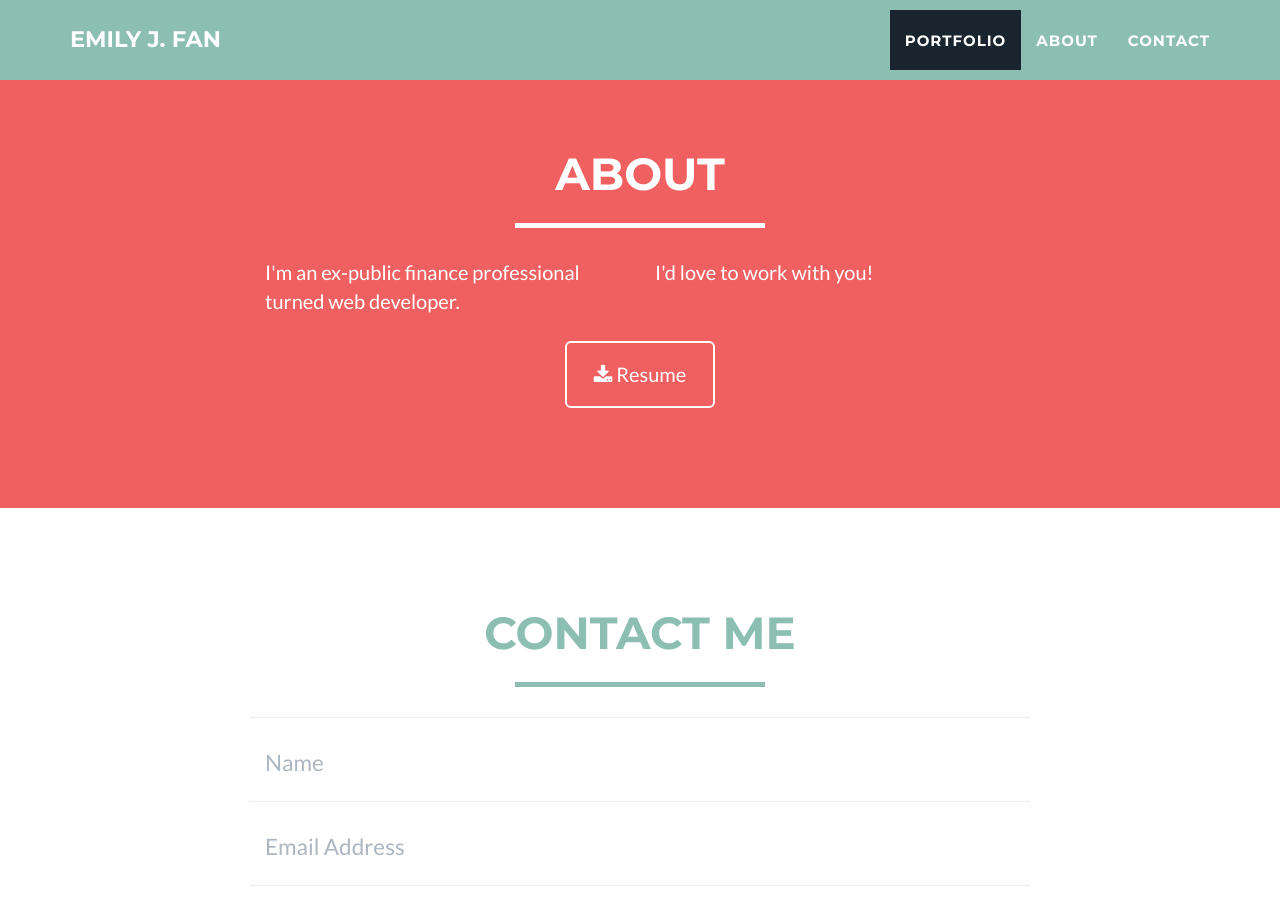
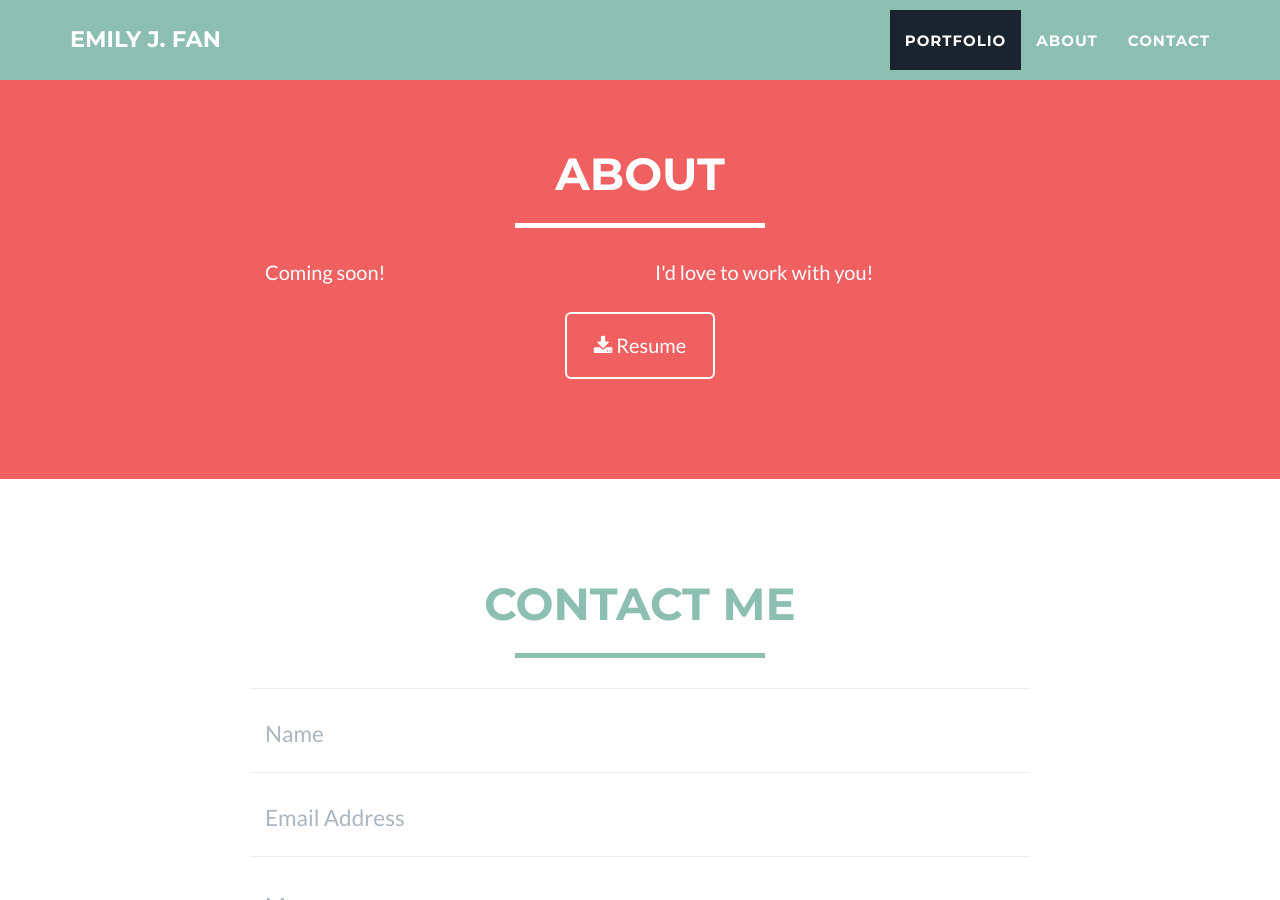
Before and after one commit to emilyjfan/emilyjfan.github.io, a Jekyll site: the page built from index.html, in a window 1280 px wide and 900 px high, scrolled down 2110 px. Built offline with Jekyll 4.4.1, drawn with Linux system fonts in a browser that asks for light colours.

Commit message:
Updating content and icons

```diff
--- a/_includes/about.html
+++ b/_includes/about.html
@@ -9,7 +9,7 @@
             </div>
             <div class="row">
                 <div class="col-lg-4 col-lg-offset-2">
-                    <p>I'm an ex-public finance professional turned web developer. </p>
+                    <p>Coming soon! </p>
                 </div>
                 <div class="col-lg-4">
                     <p>I'd love to work with you!</p>
```
Also changed, not shown: 8 other files.
